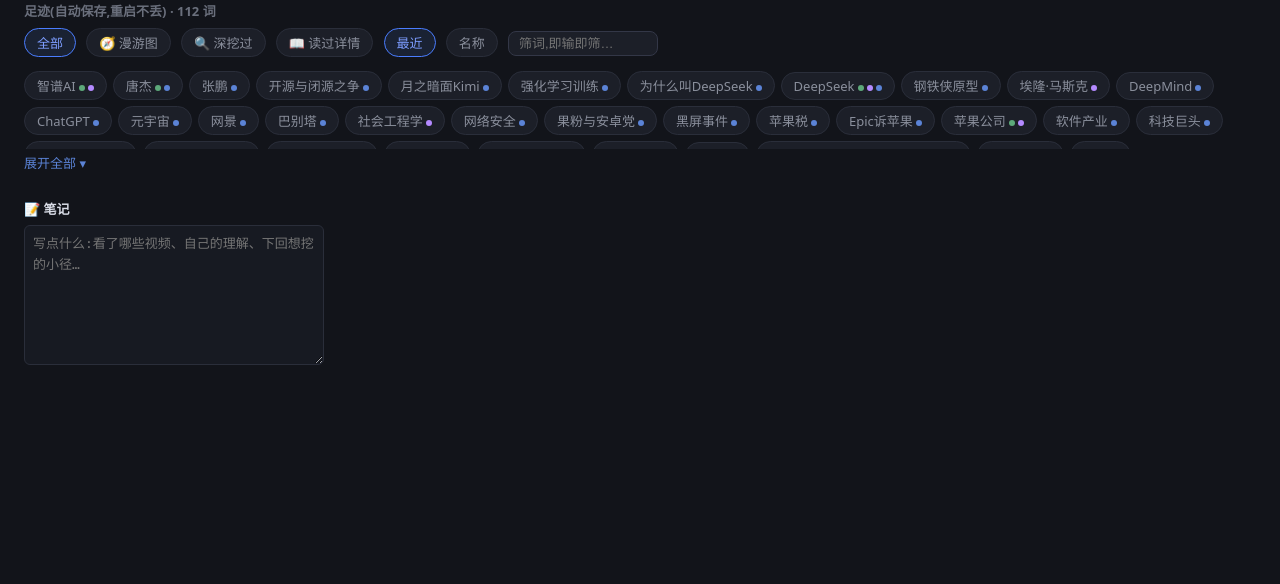
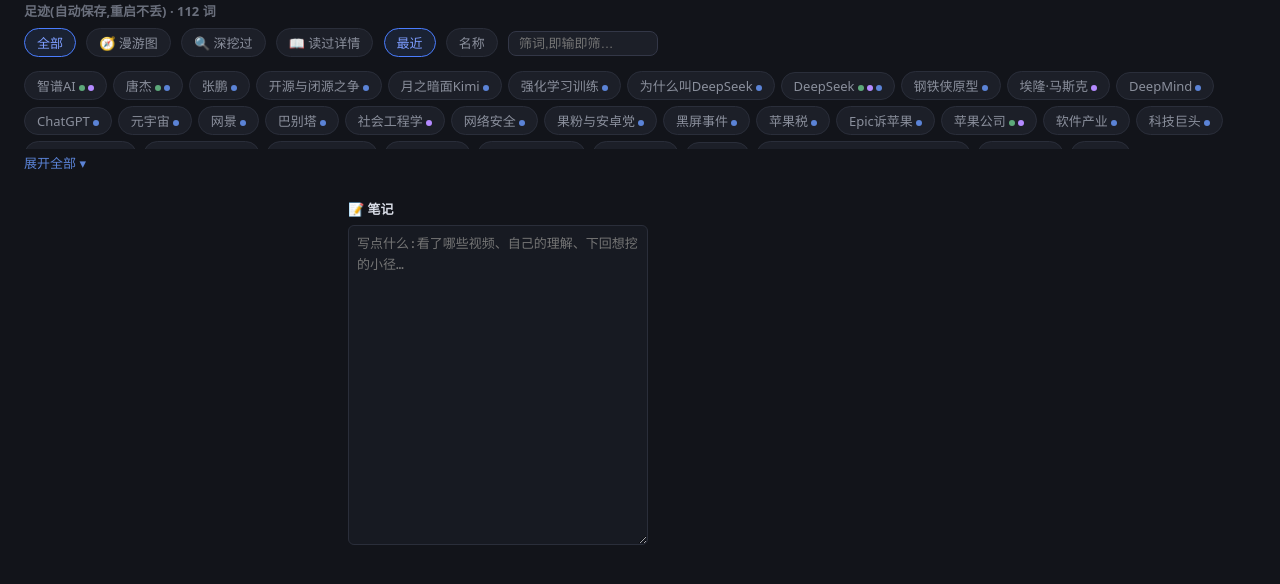
Before and after one commit to 22332233a/keyword-roam, a Flask app: page / in a window 1280 px wide. Shown: the part 129-713 px from the top of the page. Run offline with Flask 3, Linux system fonts and the light colour scheme.

Commit message:
笔记独立成列:词卡|笔记|主区三列布局,笔记列300px常驻(📝可整列收起),对话底栏不变

```diff
--- a/static/css/style.css
+++ b/static/css/style.css
@@ -682,13 +682,24 @@
 
   #tree-fill-progress { color: #8a8f9c; font-size: 12px; }
 
-  /* ===== 📝 笔记左栏(常驻工作区) ===== */
+  /* ===== 📝 笔记列(常驻工作区,词卡与主区之间) ===== */
+  #note-col {
+    width: 300px;
+    flex-shrink: 0;
+    position: sticky;
+    top: 12px;
+    max-height: calc(100vh - 24px);
+    overflow-y: auto;
+  }
+
+  #note-col.collapsed { display: none; }
+
   #note-title { color: #d8dce6; font-size: 13px; }
 
   #note-input {
     display: block;
     width: 100%;
-    min-height: 140px;
+    min-height: 320px;
     background: #171a22;
     border: 1px solid #2a2e3a;
     border-radius: 6px;
--- a/static/js/note.js
+++ b/static/js/note.js
@@ -2,11 +2,9 @@
 let noteSaveTimer = null;
 
 function toggleNote() {
-  /* 左栏里词表常驻,📝只折叠笔记区(标题/输入框/状态行) */
-  for (const id of ["note-title", "note-input", "note-status"]) {
-    const el = document.getElementById(id);
-    if (el) el.hidden = !el.hidden;
-  }
+  /* 📝收起/展开整条笔记列 */
+  const col = document.getElementById("note-col");
+  if (col) col.classList.toggle("collapsed");
 }
 
 /* 换词时由 renderCenter 调用:标题跟随,重新拉取该词的笔记 */
--- a/templates/index.html
+++ b/templates/index.html
@@ -39,10 +39,12 @@
 
   <div id="layout">
     <aside id="sidebar">
+      <div id="side-groups"></div>
+    </aside>
+    <aside id="note-col">
       <b id="note-title">📝 笔记</b>
       <textarea id="note-input" placeholder="写点什么:看了哪些视频、自己的理解、下回想挖的小径…"></textarea>
       <span class="note-status" id="note-status"></span>
-      <div id="side-groups"></div>
     </aside>
     <main id="main">
       <div id="center"></div>
```
